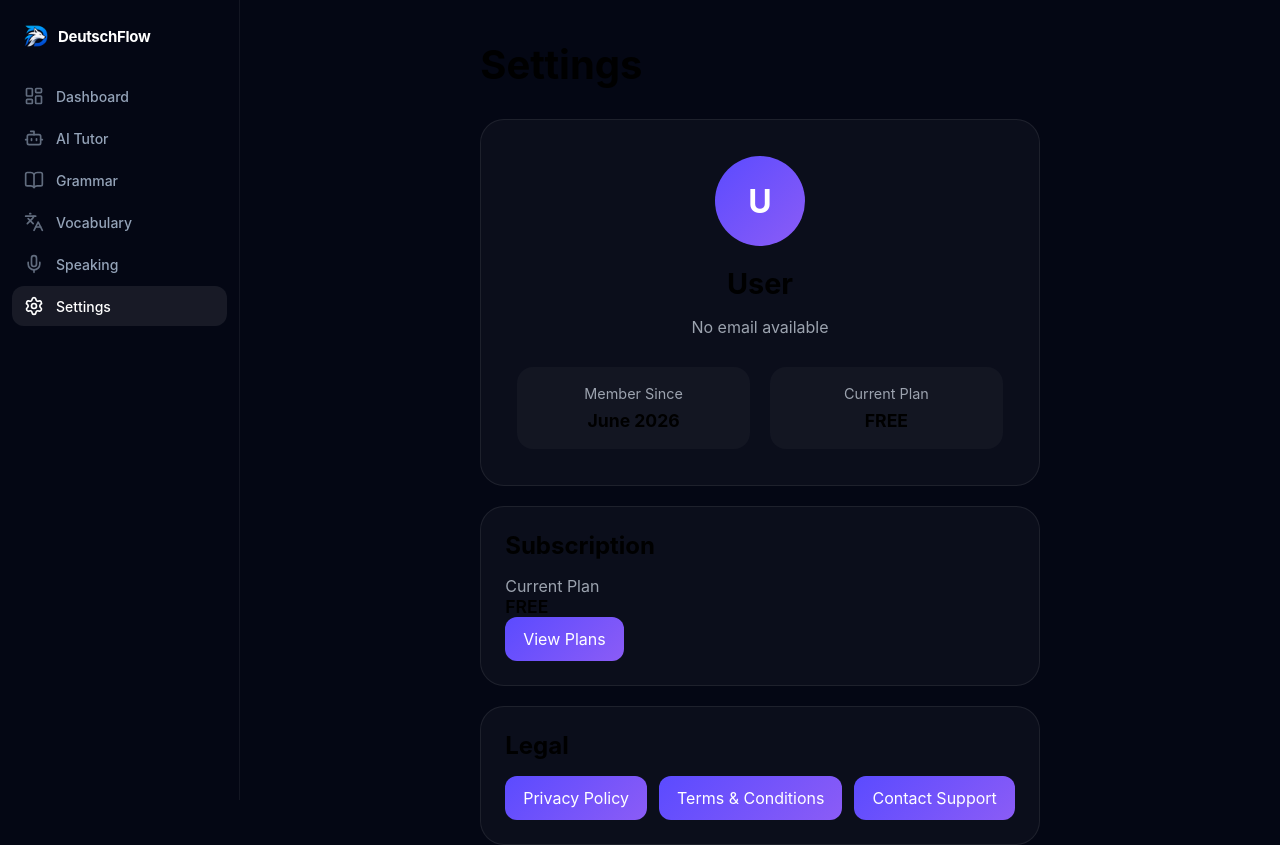
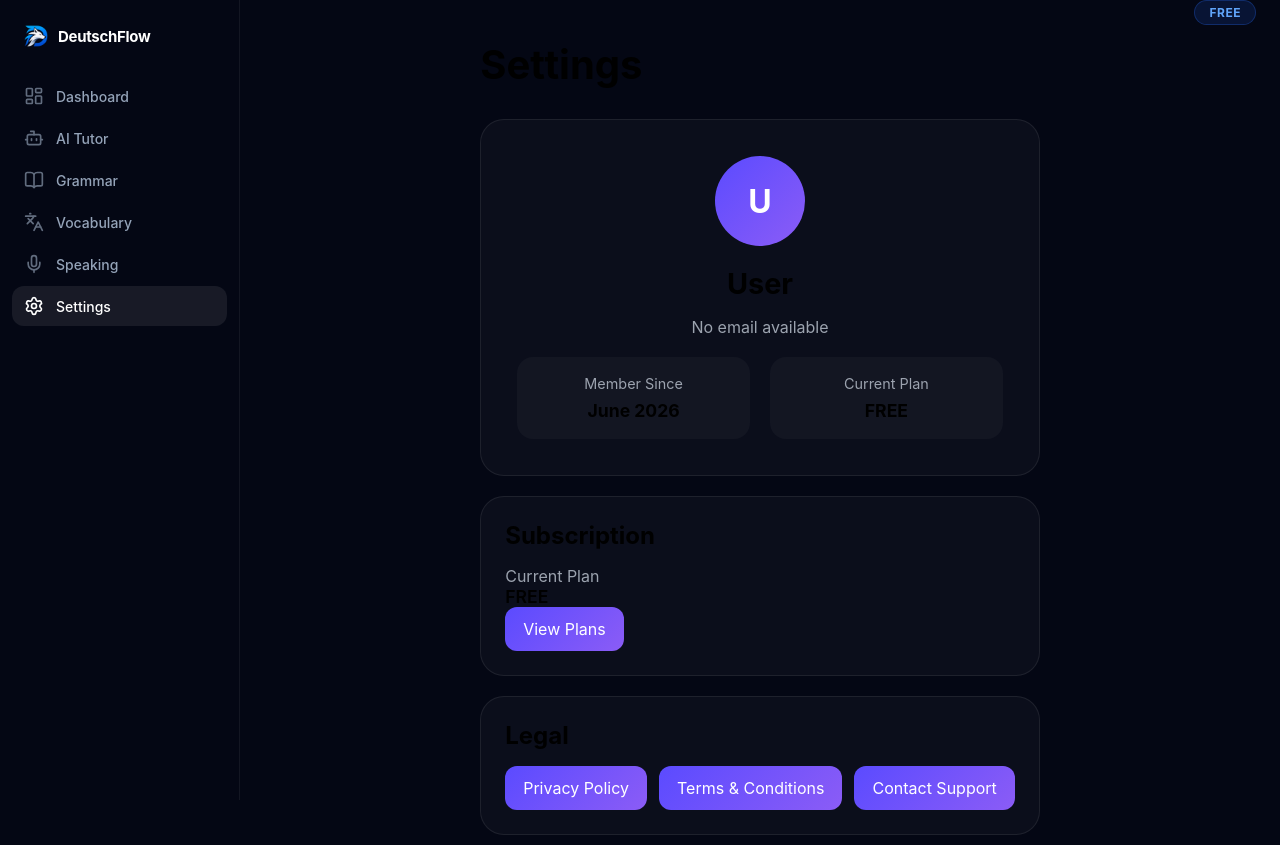
Before and after one commit to karthikg107/DeutschFlow, a React (Vite) app: page /settings in a window 1280 px wide. Shown: the top 845 px of the page. Built offline with nearby package versions, Linux system fonts and the light colour scheme.

Commit message:
Redesign Settings+Pricing: plan badge on profile card, coming soon toast on upgrade button

```diff
--- a/src/pages/Pricing.jsx
+++ b/src/pages/Pricing.jsx
@@ -1,5 +1,6 @@
 import AppLayout from "../components/Layout/AppLayout";
 import { useAuth } from "../context/AuthContext";
+import toast from "react-hot-toast";
 import "../styles/pricing.css";
 
 export default function Pricing() {
@@ -99,7 +100,13 @@ export default function Pricing() {
 
             </div>
 
-            <button className="plan-btn premium-btn">
+            <button
+              className="plan-btn premium-btn"
+              onClick={() =>
+                currentPlan !== "PREMIUM" &&
+                toast("Premium coming soon!", { icon: "🚀" })
+              }
+            >
               {currentPlan === "PREMIUM"
                 ? "Current Plan"
                 : "Upgrade Soon"}
--- a/src/pages/Settings.jsx
+++ b/src/pages/Settings.jsx
@@ -34,6 +34,10 @@ export default function Settings() {
   <p className="profile-email">
     {user?.email || "No email available"}
   </p>
+
+  <span className="plan-badge">
+    {user?.plan || "FREE"}
+  </span>
 
   <div className="profile-info">
 
--- a/src/styles/settings.css
+++ b/src/styles/settings.css
@@ -122,8 +122,22 @@
 
   color:var(--text-muted-alt);
 
-  margin-bottom:30px;
+  margin-bottom:12px;
 
+}
+
+.plan-badge {
+  display: inline-block;
+  padding: 4px 14px;
+  border-radius: 999px;
+  font-size: 12px;
+  font-weight: 700;
+  letter-spacing: 0.5px;
+  text-transform: uppercase;
+  background: rgba(37,99,235,.15);
+  color: var(--color-blue-bright);
+  border: 1px solid rgba(37,99,235,.3);
+  margin-bottom: 24px;
 }
 
 .profile-info{
```
